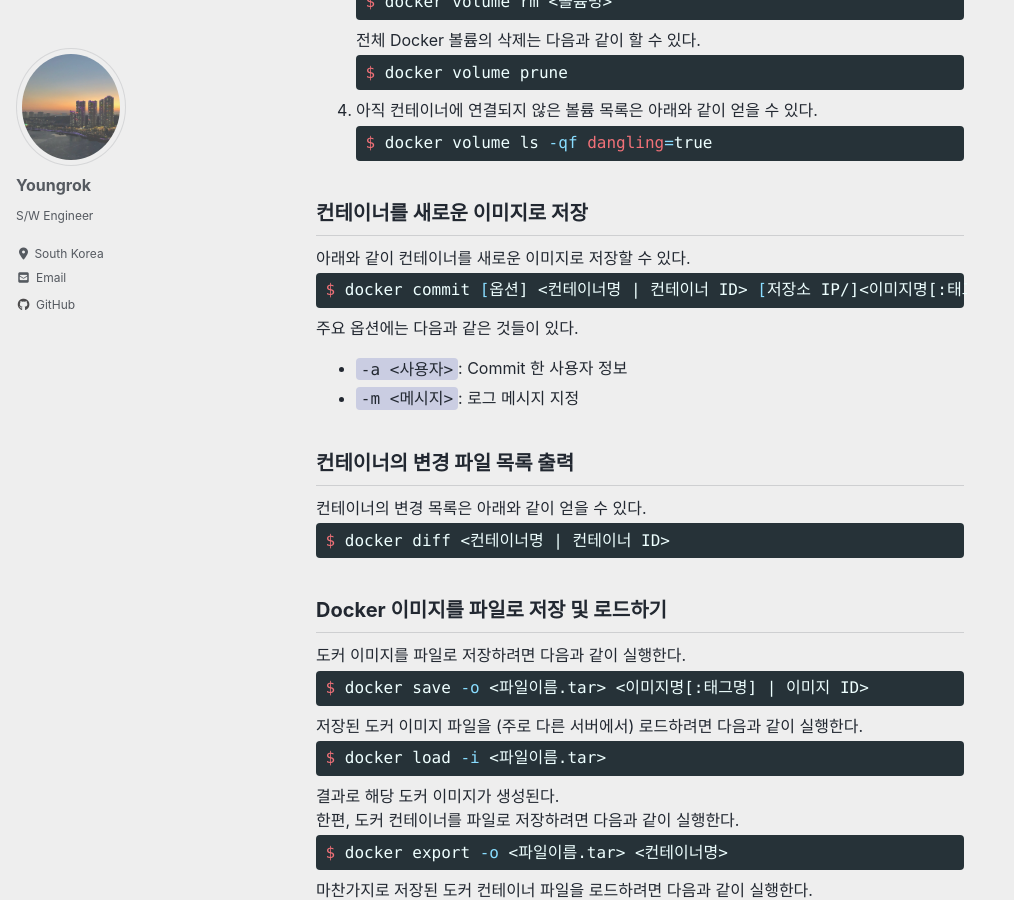
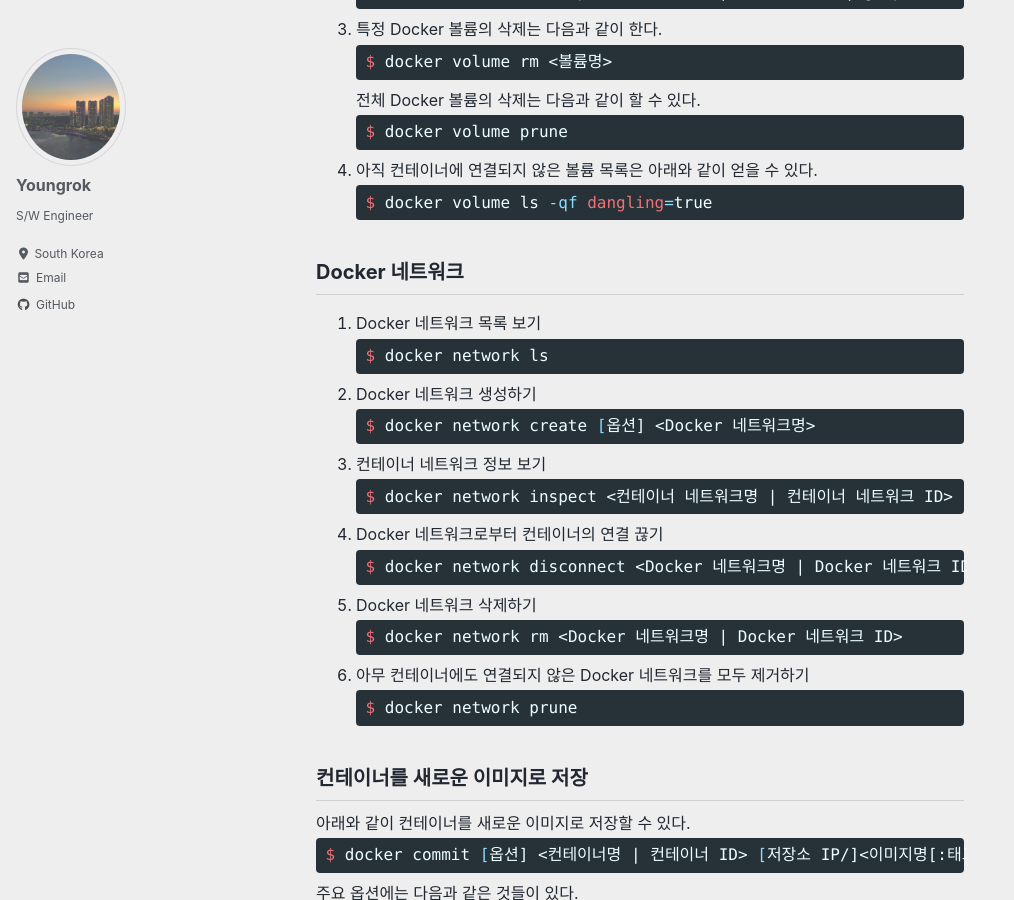
Before and after one commit to yrpark99/yrpark99.github.io, a Jekyll site: the page built from _posts/2019-10-12-docker_usage.md, in a window 1280 px wide and 900 px high, scrolled down 6238 px. Shown: the whole window, without its empty margins (0-1014 px from the left). Built offline with Jekyll 4.4.1, drawn with Linux system fonts in a browser that asks for light colours; cached includes are drawn as plain includes; nearby versions of some CDN libraries; some web fonts are replaced; some of the changed text lies outside the part shown.

Commit message:
Add docker network post

````diff
--- a/_posts/2019-10-12-docker_usage.md
+++ b/_posts/2019-10-12-docker_usage.md
@@ -122,6 +122,7 @@ $ docker create [옵션] <이미지명>[:태그명] [명령] [명령 옵션]
 * `--env=[환경변수]`: 환경변수 설정
 * `--link <컨테이너명>:<별칭>`: 다른 컨테이너를 연결 (예: DB)
 * `--name <이름>`:  컨테이너의 이름을 지정 (이름을 지정하지 않으면 docker가 자동으로 이름을 생성하여 지정함)
+* `--network <네트워크 이름>`: 컨테이너를 입력 Docker 네트워크에 연결
 * `--restart <no | on-failure | always>`: 컨테이너 종료시 재시작 정책
 * `--rm`: 동일 이름의 컨테이너가 이미 존재하면 기존 컨테이너를 삭제하고 생성
 * `-i`: 컨테이너의 interactive shell을 얻음
@@ -140,6 +141,7 @@ $ docker run [옵션] <이미지명[:태그명] | 이미지 ID> [명령] [명령
 * `--env=[환경변수]`: 환경변수 설정
 * `--link <컨테이너명>:<별칭>`: 다른 컨테이너를 연결 (예: DB)
 * `--name <이름>`:  컨테이너의 이름을 지정 (이름을 지정하지 않으면 docker가 자동으로 이름을 생성하여 지정함)
+* `--network <네트워크 이름>`: 컨테이너를 입력 Docker 네트워크에 연결
 * `--restart <no | on-failure | always>`: 컨테이너 종료시 재시작 정책
 * `--rm`: 컨테이너 종료시 자동으로 컨테이너를 삭제시킴
 * `-d`: 컨테이너를 백그라운드에서 실행
@@ -262,6 +264,32 @@ $ docker rm [옵션] <컨테이너명 | 컨테이너 ID>
    $ docker volume ls -qf dangling=true
    ```
 
+## Docker 네트워크
+1. Docker 네트워크 목록 보기
+   ```sh
+   $ docker network ls
+   ```
+1. Docker 네트워크 생성하기
+   ```sh
+   $ docker network create [옵션] <Docker 네트워크명>
+   ```
+1. 컨테이너 네트워크 정보 보기
+   ```sh
+   $ docker network inspect <컨테이너 네트워크명 | 컨테이너 네트워크 ID>
+   ```
+1. Docker 네트워크로부터 컨테이너의 연결 끊기
+   ```sh
+   $ docker network disconnect <Docker 네트워크명 | Docker 네트워크 ID> <컨테이너명 | 컨테이너 ID>
+   ```
+1. Docker 네트워크 삭제하기
+   ```sh
+   $ docker network rm <Docker 네트워크명 | Docker 네트워크 ID>
+   ```
+1. 아무 컨테이너에도 연결되지 않은 Docker 네트워크를 모두 제거하기
+   ```sh
+   $ docker network prune
+   ```
+
 ## 컨테이너를 새로운 이미지로 저장
 아래와 같이 컨테이너를 새로운 이미지로 저장할 수 있다.
 ```sh
````
Also changed, not shown: _posts/2021-05-24-android_system.md (+8 -0 lines), _posts/2022-05-02-rust_intro.md (+24 -21 lines), _posts/2023-01-09-hedgedoc_intro.md (+2 -3 lines), _posts/2023-02-03-vscode_clang.md (+15 -5 lines), _posts/2023-02-20-docker_network.md (added, +156 -0 lines), assets/images/mpeg2_encoder_decoder.svg (added), assets/images/mpeg2_pcr.png (added), assets/images/mpeg2_pts.png (added), 1 other file.
